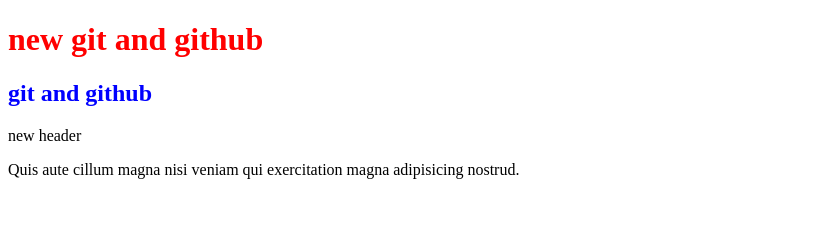
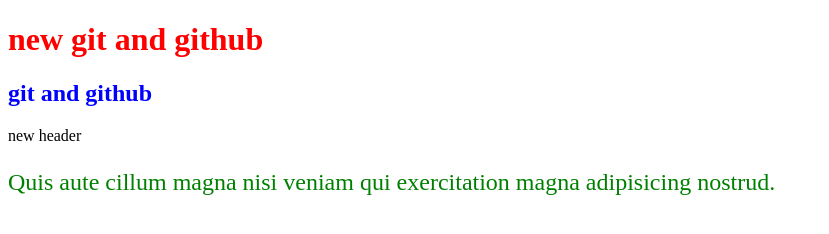
Before and after one commit to FatemehSadeghi9/git-project-one, a plain HTML site: page index.html in a window 1280 px wide. Shown: the whole page, without its empty margins (0-829 px from the left). Drawn offline with Linux system fonts and the light colour scheme.

Commit message:
changes in css

```diff
--- a/style.css
+++ b/style.css
@@ -4,3 +4,7 @@ h1{
 h2{
     color: blue;
 }
+p{
+    font-size: 24px;
+    color: green;
+}
```
